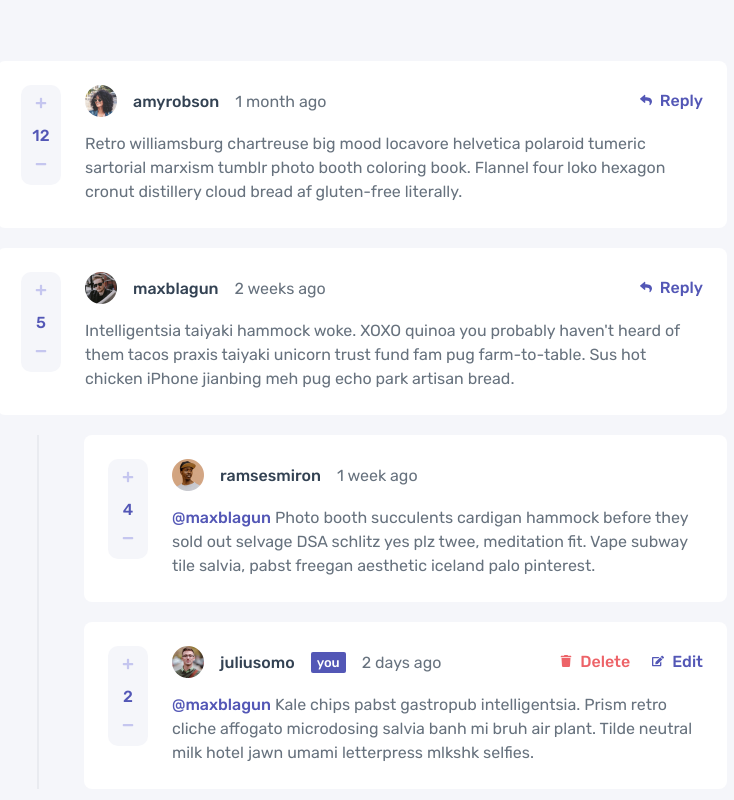
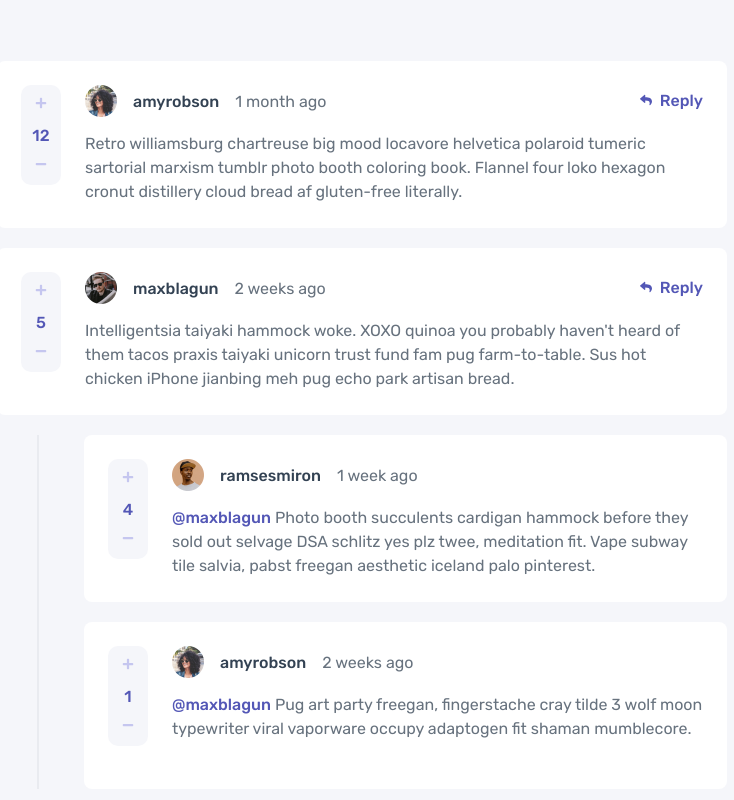
Before and after one commit to EdwinSch/react-interactive-comments, a React (Vite) app: page / in a window 1280 px wide. Shown: the top 800 px of the page, without its empty margins (278-1012 px from the left). Built offline with nearby package versions, Linux system fonts and the light colour scheme.

Commit message:
clean-up for deploy

```diff
--- a/src/data.js
+++ b/src/data.js
@@ -39,7 +39,6 @@ export const commentsData = [
           img: "/ramsesmiron.webp",
         },
         date: "1 week ago",
-        replyTo: "maxblagun",
         content:
           "Photo booth succulents cardigan hammock before they sold out selvage DSA schlitz yes plz twee, meditation fit. Vape subway tile salvia, pabst freegan aesthetic iceland palo pinterest.",
         points: 4,
@@ -47,15 +46,26 @@ export const commentsData = [
       {
         id: nanoid(),
         user: {
-          name: "juliusomo",
-          img: "/juliusomo.webp",
+          name: "amyrobson",
+          img: "/amyrobson.webp",
         },
-        date: "2 days ago",
-        replyTo: "ramsesmiron",
+        date: "2 weeks ago",
         content:
-          "Kale chips pabst gastropub intelligentsia. Prism retro cliche affogato microdosing salvia banh mi bruh air plant. Tilde neutral milk hotel jawn umami letterpress mlkshk selfies.",
-        points: 2,
+          "Pug art party freegan, fingerstache cray tilde 3 wolf moon typewriter viral vaporware occupy adaptogen fit shaman mumblecore. ",
+        points: 1,
       },
+      // {
+      //   id: nanoid(),
+      //   user: {
+      //     name: "juliusomo",
+      //     img: "/juliusomo.webp",
+      //   },
+      //   date: "2 days ago",
+      //   replyTo: "ramsesmiron",
+      //   content:
+      //     "Kale chips pabst gastropub intelligentsia. Prism retro cliche affogato microdosing salvia banh mi bruh air plant. Tilde neutral milk hotel jawn umami letterpress mlkshk selfies.",
+      //   points: 2,
+      // },
     ],
   },
   // TEMP Test Item
```
Also changed, not shown: 1 other file (tests, documents, lock files or other folders).
